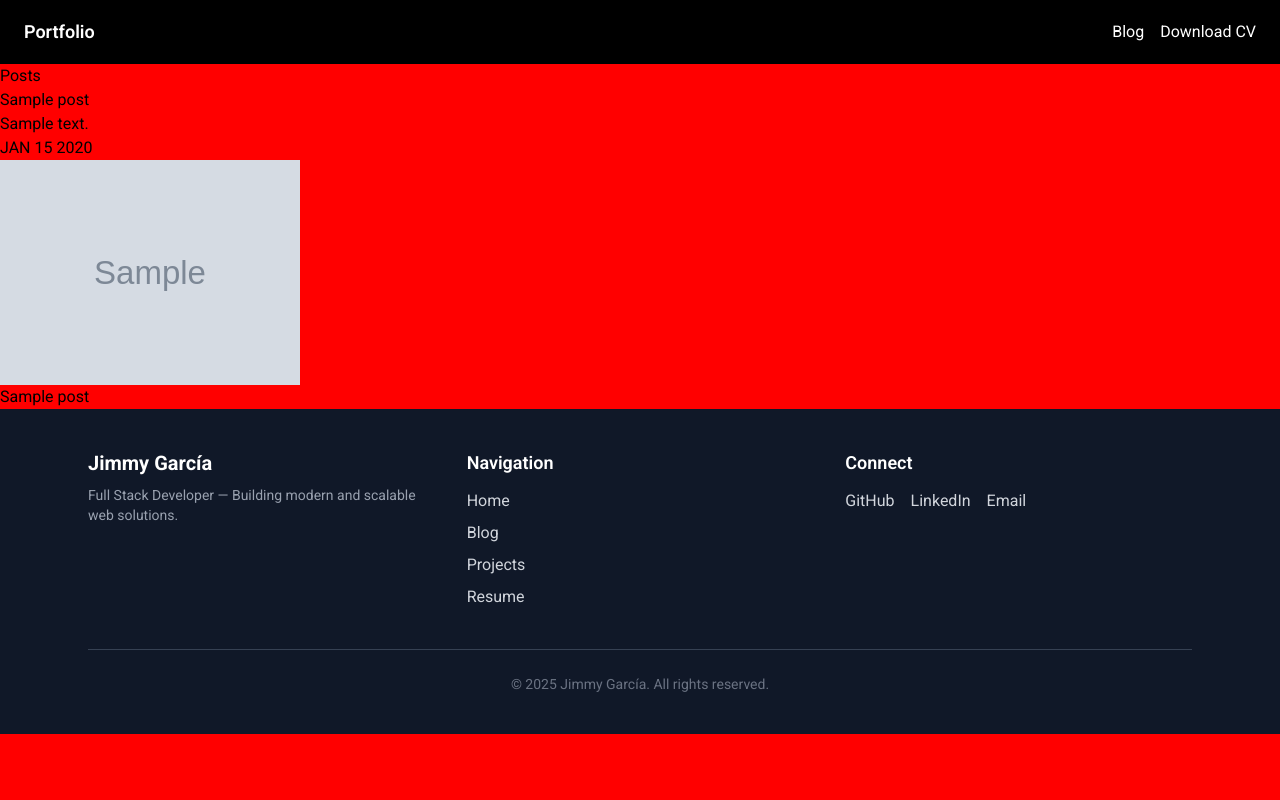
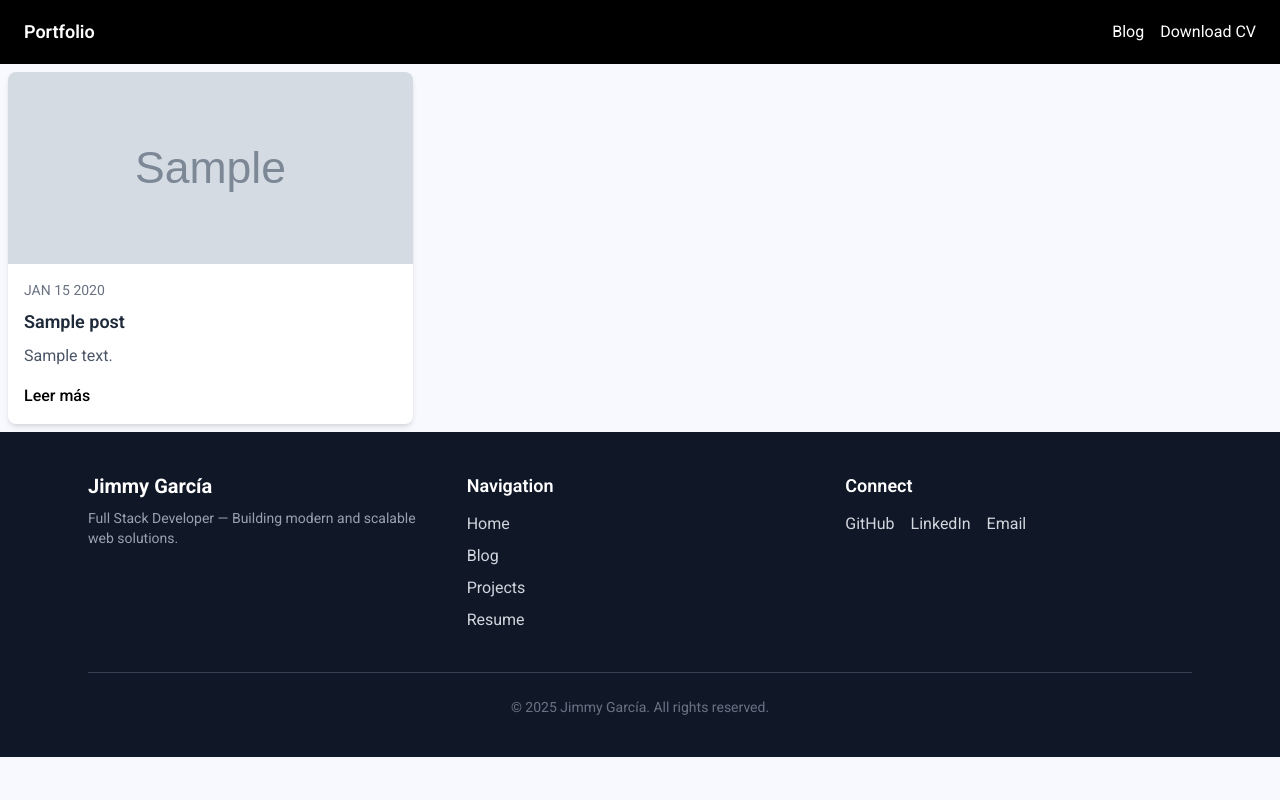
Before and after one commit to jimmyegc/django-portfolio-example, a Django app: page /blog/ in a window 1280 px wide. Run offline with Django 5.2, Linux system fonts and the light colour scheme; tables that the repository leaves empty hold one stand-in row (Sample ...).

Commit message:
Improve CSS

```diff
--- a/blog/templates/posts.html
+++ b/blog/templates/posts.html
@@ -2,16 +2,24 @@
 
 {% block content %}
 
-<h1>Posts</h1>
+<div class="grid gap-6 md:grid-cols-2 lg:grid-cols-3 p-2">
+  {% for post in posts %}
+  <div
+    class="bg-white dark:bg-gray-800 shadow-md rounded-lg overflow-hidden hover:shadow-xl transition-shadow duration-300">
+    <!-- Imagen -->
+    <img class="w-full h-48 object-cover" src="{{ post.image.url }}" alt="{{ post.title }}">
 
-{% for post in posts %}
+    <!-- Contenido -->
+    <div class="p-4">
+      <p class="text-sm text-gray-500 dark:text-gray-400 uppercase mb-2">{{ post.created_at|date:'M d Y'|upper }}</p>
+      <h2 class="text-lg font-semibold text-gray-800 dark:text-white mb-2">{{ post.title }}</h2>
+      <p class="text-gray-600 dark:text-gray-300 mb-4">{{ post.description|striptags|truncatechars:100 }}</p>
+      <a href="{% url 'blog:post_detail' post.id %}"
+        class="text-primary-color dark:text-secondary-color font-medium hover:underline">Leer más</a>
+    </div>
+  </div>
+  {% endfor %}
+</div>
 
-<h2>{{ post.title }}</h2>
-<p>{{ post.description|striptags|truncatechars:100 }}</p>
-<p>{{post.created_at|date:'M d Y'|upper}}</p>
-<img src="{{ post.image.url }}" alt="{{ post.title }}" width="300px">
-<a href="{% url 'blog:post_detail' post.id %}">{{ post.title}}</a>
-
-{% endfor %}
 
 {% endblock %}
--- a/portfolio/static/styles.css
+++ b/portfolio/static/styles.css
@@ -2,5 +2,5 @@
 
 body {
   font-family: 'Roboto', sans-serif;
-  background-color: red;
+  background-color: ghostwhite;
 }
```
Also changed, not shown: blog/templates/post_detail.html (+20 -6 lines), 1 other file.
